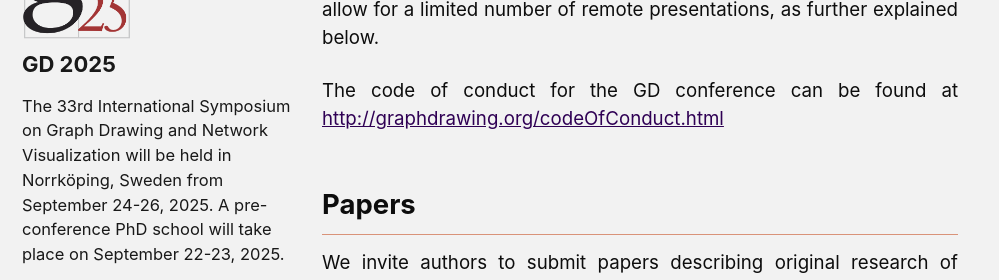
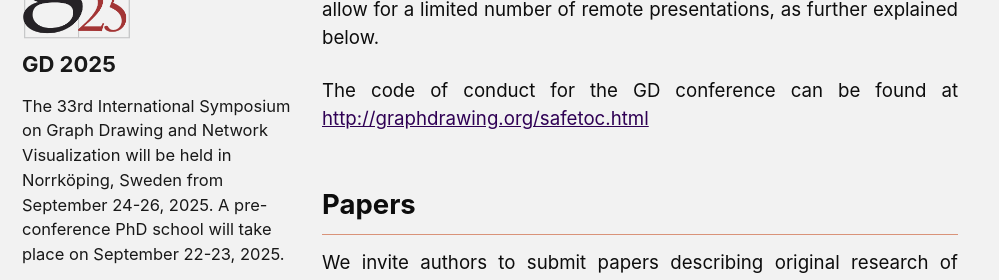
Before and after one commit to graphdrawing/gd2025, a Jekyll site: the page built from pages/cfp.md, in a window 1280 px wide and 900 px high, scrolled down 1577 px. Shown: the part 153-433 px from the top of the window, without its empty margins (0-999 px from the left). Built offline with Jekyll 4.4.1, drawn with Linux system fonts in a browser that asks for light colours; cached includes are drawn as plain includes; some of the changed lines change nothing that is shown.

Commit message:
Fixing a broken link to the GD CoC webpage

```diff
--- a/pages/cfp.md
+++ b/pages/cfp.md
@@ -33,7 +33,7 @@ Graph Drawing has been the main annual conference in this area for more than 30
 
 GD 2025 will be held in Norrköping, Sweden, on September 24-26, 2025 with a reception on the evening of September 23. A preconference PhD school will take place September 22-23, 2025. GD 2025 is designed to be held on-site. It is expected that regular papers are presented on site by one of the authors. To address the global challenges and as an offer for authors who are unable to attend we allow for a limited number of remote presentations, as further explained below.
 
-The code of conduct for the GD conference can be found at [http://graphdrawing.org/codeOfConduct.html](http://graphdrawing.org/codeOfConduct.html)
+The code of conduct for the GD conference can be found at [http://graphdrawing.org/safetoc.html](http://graphdrawing.org/safetoc.html)
 
 
 ## Papers
```
